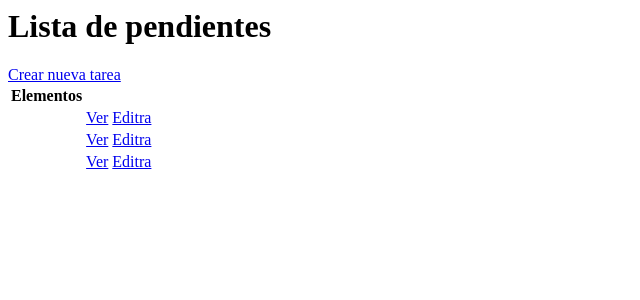
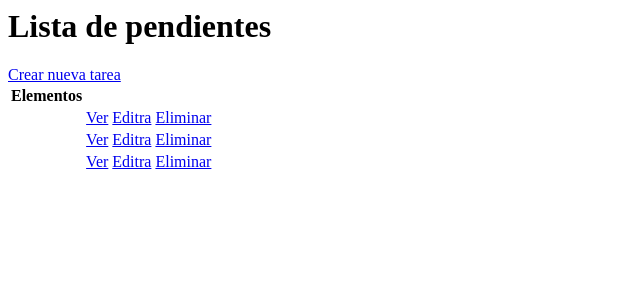
Before and after one commit to Ginksevi/aplicacion-de-tareas-pendientes, a Django app: page / in a window 1280 px wide. Shown: the top 300 px of the page, without its empty margins (0-640 px from the left). Run offline with Django 5.2, Linux system fonts and the light colour scheme; data comes from the database, SQL or seed files in the repository.

Commit message:
cree un nuevo enlace que lleva a la opcion de eliminar tareas

```diff
--- a/mis entornos/mi_web/src/proyecto/base/templates/base/tarea_list.html
+++ b/mis entornos/mi_web/src/proyecto/base/templates/base/tarea_list.html
@@ -12,6 +12,7 @@
         <td>{{Tarea.titulo}}</td>
         <td><a href="{% url 'tarea' tarea.id %}">Ver</a></td>
         <td><a href="{% url 'editar_tarea' tarea.id %}">Editra</a></td>
+        <td><a href="{% url 'eliminar_tarea' tarea.id %}">Eliminar</a></td>
     </tr>
 
     {%empty%}
```
